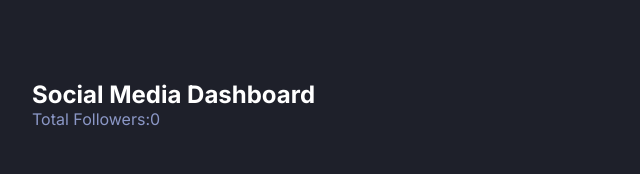
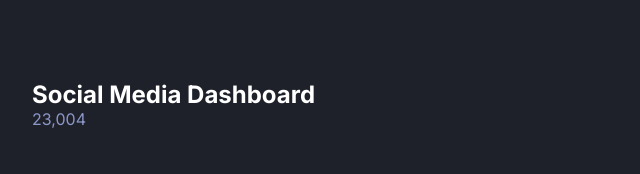
Before and after one commit to Oluwatobiiiiii/socialmediadashboard.github.io, a plain HTML site: page index.html in a window 1280 px wide. Shown: the top 174 px of the page, 0-640 px from the left. Drawn offline with Linux system fonts and the light colour scheme.

Commit message:
Update index.html

```diff
--- a/index.html
+++ b/index.html
@@ -12,7 +12,7 @@
 <body>
     <section id="header">
         <h1>Social Media Dashboard</h1>
-        <p class="counter" data-target="23,004">Total Followers:0</p>
+        <p class="counter" data-target="23,004">23,004</p>
     </section>
 
 
```
